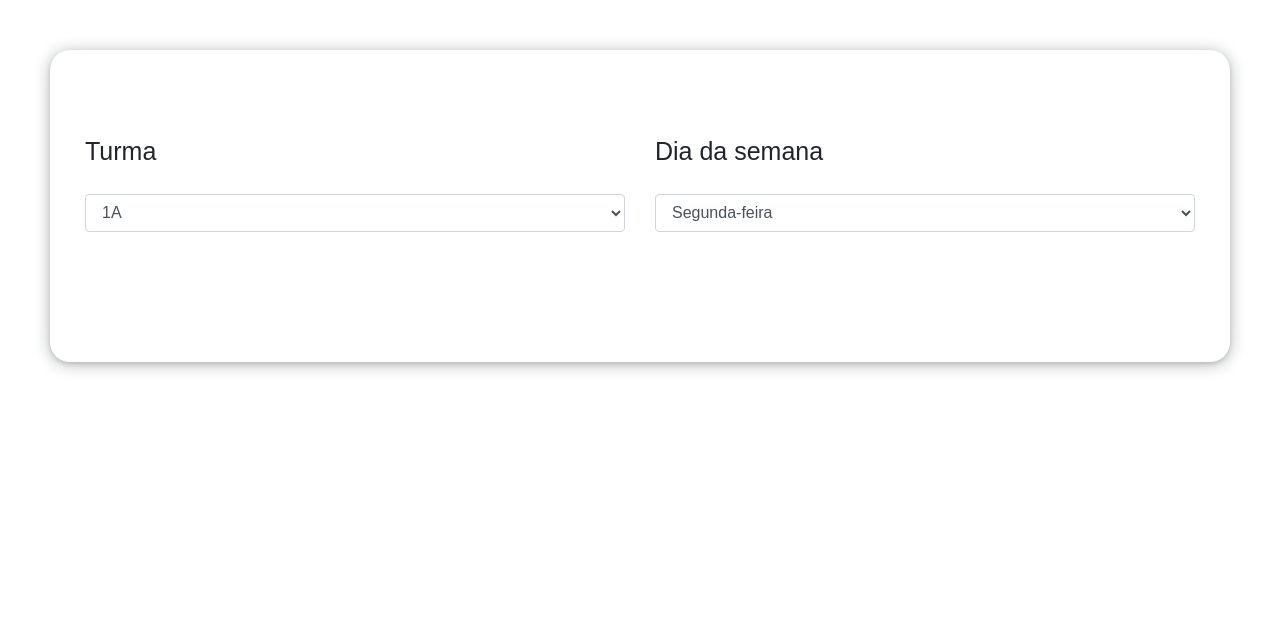
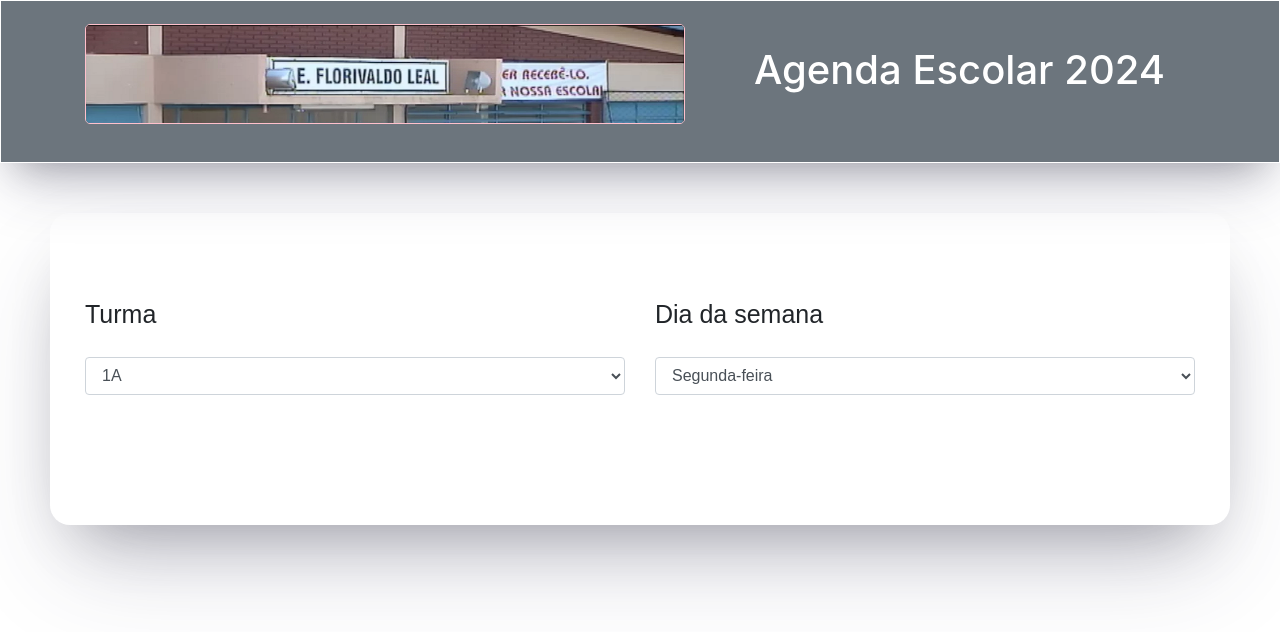
Before and after one commit to barbssx/projeto-integrador-I-univesp-agenda-escolar, a website: page index.html in a window 1280 px wide. Drawn offline with nearby package versions, Linux system fonts and the light colour scheme; no server answers; a web font is replaced by a local one.

Commit message:
css header

```diff
--- a/index.html
+++ b/index.html
@@ -3,17 +3,29 @@
 <head>
   <meta charset="UTF-8">
   <meta name="viewport" content="width=device-width, initial-scale=1.0">
-  <title>Bootstrap Select Example</title>
+  <title>Agenda Escolar 2024</title>
   <!-- Bootstrap CSS -->
   <link href="https://stackpath.bootstrapcdn.com/bootstrap/4.5.2/css/bootstrap.min.css" rel="stylesheet">
   <link href="public/css/style.css" rel="stylesheet">
 
   <!----Fontes-->
   <link rel="preconnect" href="https://fonts.googleapis.com">
-<link rel="preconnect" href="https://fonts.gstatic.com" crossorigin>
-<link href="https://fonts.googleapis.com/css2?family=Thasadith:wght@700&display=swap" rel="stylesheet">
+  <link rel="preconnect" href="https://fonts.gstatic.com" crossorigin>
+  <link href="https://fonts.googleapis.com/css2?family=Thasadith:wght@700&display=swap" rel="stylesheet">
 </head>
 <body>
+  <header class="navbar navbar-dark bg-secondary border border-white" id="header-css">
+    <div class="container">
+      <div class="row justify-content-between align-items-center w-100">
+        <div class="col-auto">
+          <img id="img-escola" src="public/img/ee_florivaldo_leal.png" alt="Faxada da escola" style="width: 600px; height: 100px;">
+        </div>
+        <div class="col-auto">
+          <h1 class="text-white">Agenda Escolar 2024</h1>
+        </div>
+      </div>
+    </div>
+  </header>
   <main>
     <div class="container mt-5">
       <div class="row">
--- a/public/css/style.css
+++ b/public/css/style.css
@@ -14,7 +14,7 @@ main {
     border-radius: 20px;
     padding: 20px;
     margin: 50px;
-    box-shadow: rgba(14, 30, 37, 0.12) 0px 2px 4px 0px, rgba(14, 30, 37, 0.32) 0px 2px 16px 0px;
+    box-shadow: rgba(50, 50, 93, 0.25) 0px 50px 100px -20px, rgba(0, 0, 0, 0.3) 0px 30px 60px -30px;
     font-family: "Thasadith", sans-serif;
 
 }
@@ -31,3 +31,17 @@ main {
   .special-discipline-row {
     background-color: #f2f2f2;
   }
+
+  #img-escola {
+    border: 1px solid pink;
+    border-radius: 5px;
+
+  }
+
+  #img-escola:hover {
+    filter: grayscale(100%);
+  }
+
+  #header-css {
+    box-shadow: rgba(50, 50, 93, 0.25) 0px 30px 60px -12px, rgba(0, 0, 0, 0.3) 0px 18px 36px -18px;
+}
```
Also changed, not shown: public/javascript/script.js (+11 -2 lines), public/img/ee_florivaldo_leal.png (added).
